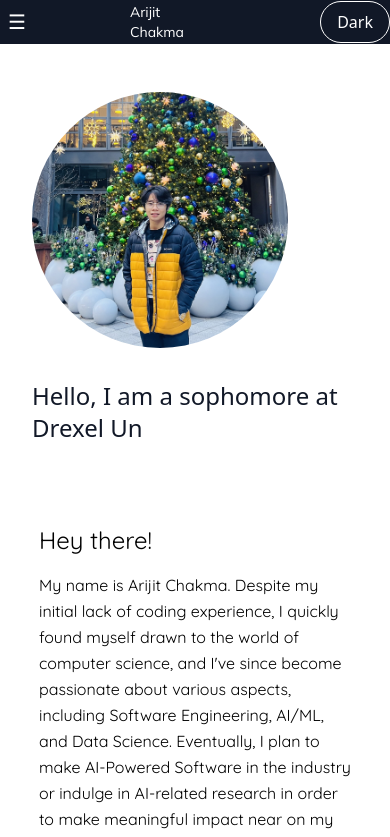
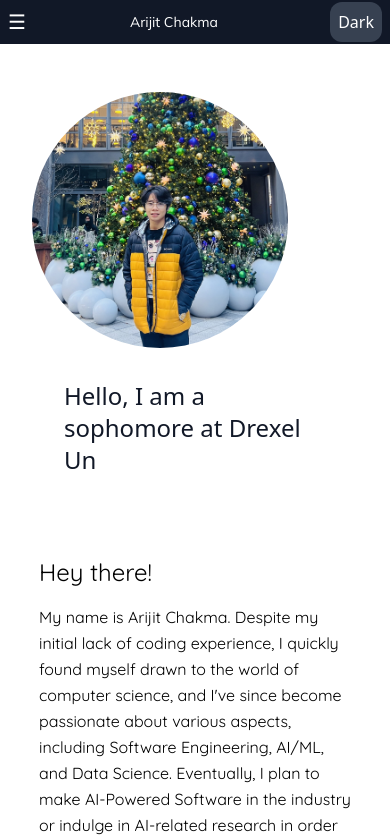
Before and after one commit to arijitchakma79/personal-website, a React (Create React App) app: page / in a window 390 px wide. Shown: the top 837 px of the page. Built offline with nearby package versions, Linux system fonts and the light colour scheme.

Commit message:
fixed some of the homepages issue and fixed errors of the link at hamburger

```diff
--- a/src/components/hamburger.js
+++ b/src/components/hamburger.js
@@ -35,10 +35,10 @@ function HamburgerMenu({ name, isDarkMode, toggleDarkMode }) {
             <p style={textStyle} className={`text-sm ${menuTextColorClass}`}>{name}</p>
         </div>
         <div className="flex ml-auto items-center">
-          <div className={`border ${isDarkMode ? 'border-white' : 'border-white'} rounded-3xl ml-2 px-2`}>
+          <div className={` ml-2 px-2`}>
             <button
               onClick={toggleDarkMode}
-              className={`block p-2 text-md ${darkModeTextColorClass} hover:text-white`}
+              className={`bg-gray-700 rounded-xl block p-2 text-md ${darkModeTextColorClass} hover:text-blue`}
             >
               {isDarkMode ? 'Light' : 'Dark'}
             </button>
@@ -50,7 +50,7 @@ function HamburgerMenu({ name, isDarkMode, toggleDarkMode }) {
           <ul className="block justify-center text-center">
             <li className="mx-4">
                 <NavLink
-                  to="/personal-website/"
+                  to="/"
                   className={`text-md ${isDarkMode ? "text-gray-200" : "text-gray-800"} hover:underline`}
                   onClick={toggleMenu} // Close the menu when a link is clicked
                 >
@@ -59,7 +59,7 @@ function HamburgerMenu({ name, isDarkMode, toggleDarkMode }) {
             </li>
             <li className="mx-4">
               <NavLink
-                to="/personal-website/projects"
+                to="/projects"
                 className={`text-md ${isDarkMode ? "text-gray-200" : "text-gray-800"} hover:underline`}
                 onClick={toggleMenu} // Close the menu when a link is clicked
               >
@@ -68,7 +68,7 @@ function HamburgerMenu({ name, isDarkMode, toggleDarkMode }) {
             </li>
             <li className="mx-4">
               <NavLink
-                to="/personal-website/resume"
+                to="/resume"
                 className={`text-md ${isDarkMode ? "text-gray-200" : "text-gray-800"} hover:underline`}
                 onClick={toggleMenu} // Close the menu when a link is clicked
               >
--- a/src/pages/homepage.js
+++ b/src/pages/homepage.js
@@ -15,8 +15,8 @@ const HomePage = ({ isDarkMode }) => {
 
   return (
     <div className={`${isDarkMode ? 'bg-gray-800 text-white' : 'bg-white text-gray-900'} ` } style={{ minHeight: '90vh' }}>
-      <div className="flex flex-col md:flex-row py-12">
-        <div className="md:w-1/3 md:p-10 px-8">
+      <div className="flex flex-col md:flex-row py-12 px-8 md:px-16 lg:px-24">
+        <div className="md:w-1/3 md:p-10 ">
           <ProfilePic />
         </div>
         <div className="md:w-2/3">
```
